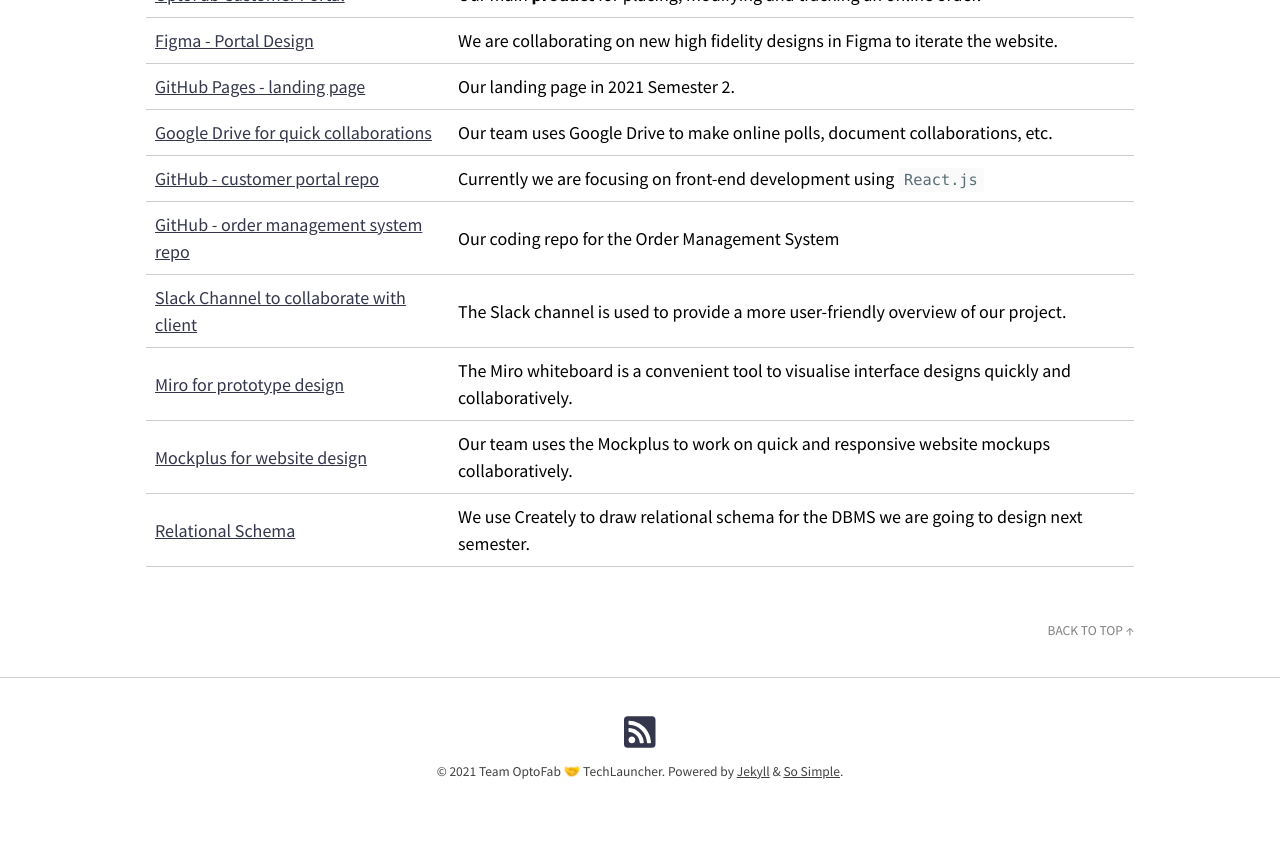
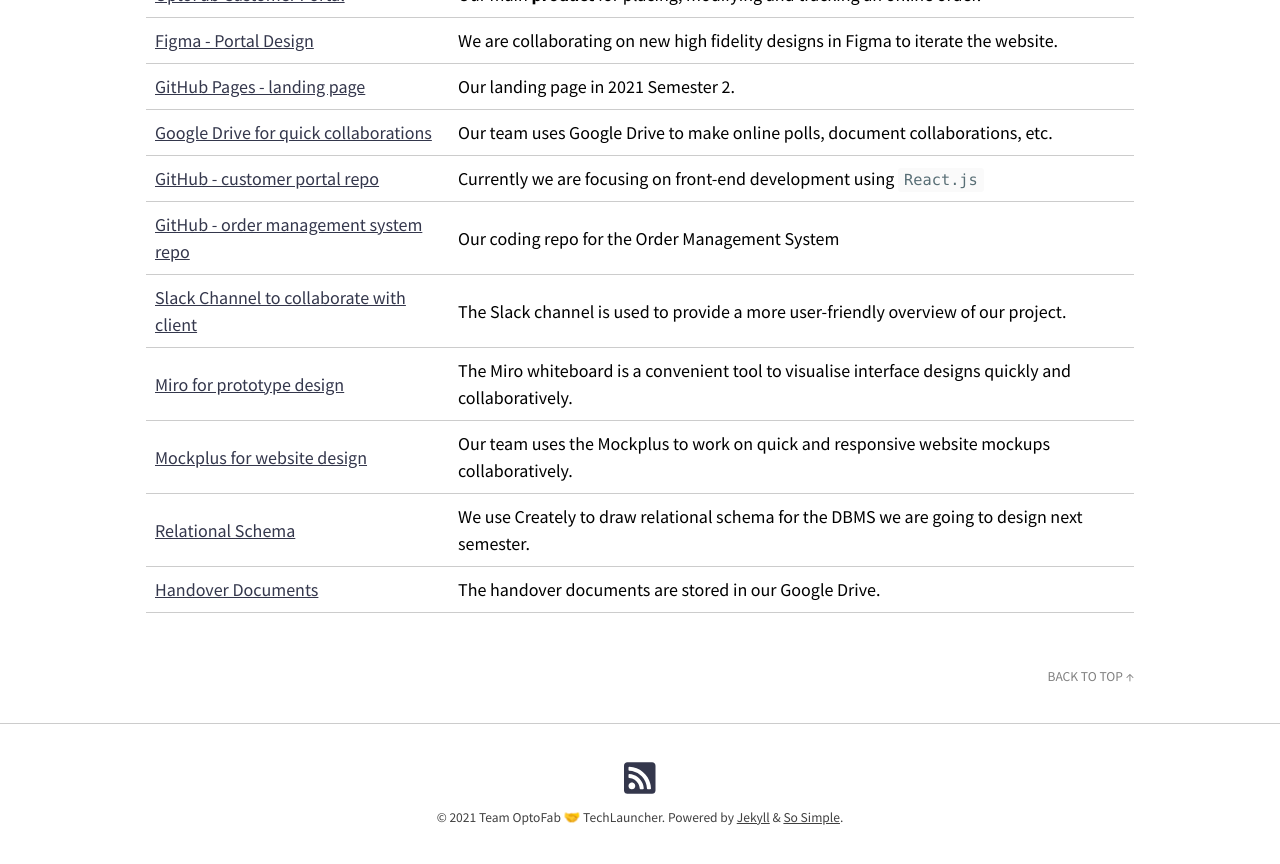
Before and after one commit to optofab/optofab.github.io, a Jekyll site: the page built from index.md, in a window 1280 px wide and 900 px high, scrolled down 7346 px. Shown: the top 864 px of the window. Built offline with Jekyll 4.4.1, drawn with Linux system fonts in a browser that asks for light colours; nearby versions of some CDN libraries; emoji names are drawn with the system emoji font.

Commit message:
added link for handover documents

```diff
--- a/index.md
+++ b/index.md
@@ -124,3 +124,4 @@
 | [Miro for prototype design](https://miro.com/app/board/o9J_lPISVWY=)                                                          | The Miro whiteboard is a convenient tool to visualise interface designs quickly and collaboratively. |
 | [Mockplus for website design](https://app.mockplus.cn/s/KhYir6nf92Z)                                                          | Our team uses the Mockplus to work on quick and responsive website mockups collaboratively.          |
 | [Relational Schema](https://app.creately.com/diagram/1gA0wwAEgmB/edit)                                                        | We use Creately to draw relational schema for the DBMS we are going to design next semester.         |
+| [Handover Documents](https://docs.google.com/document/d/1T_nnt0pac7GhDU7R9k54L570RrhmpGBRuFO-HCZlofQ/edit?usp=sharing)                                                        | The handover documents are stored in our Google Drive.         |
```
